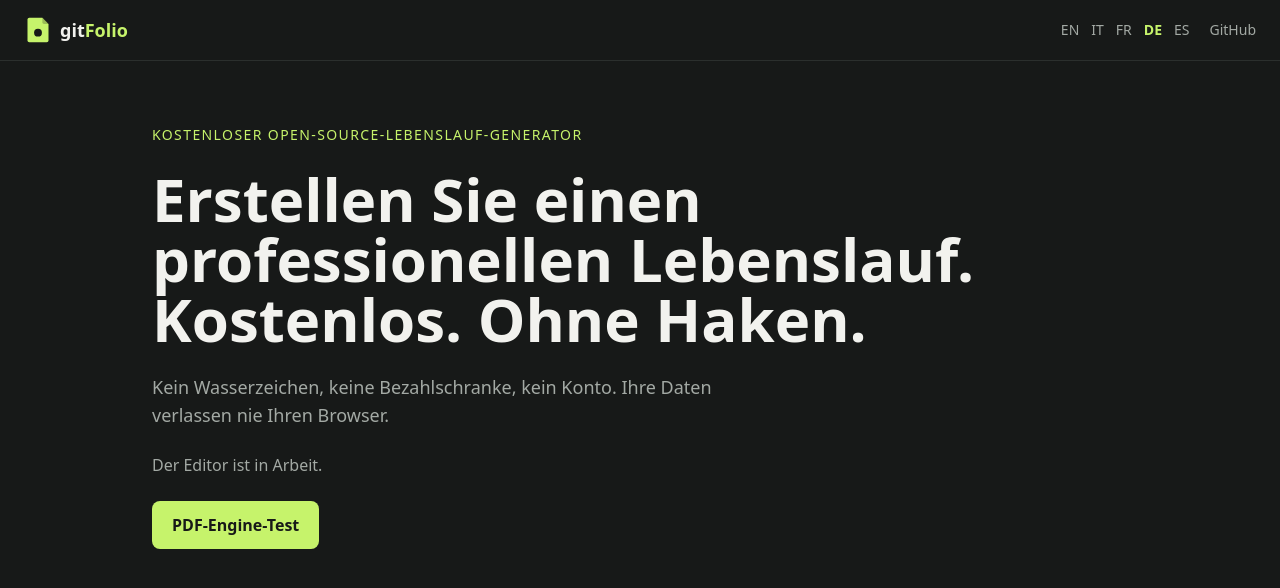
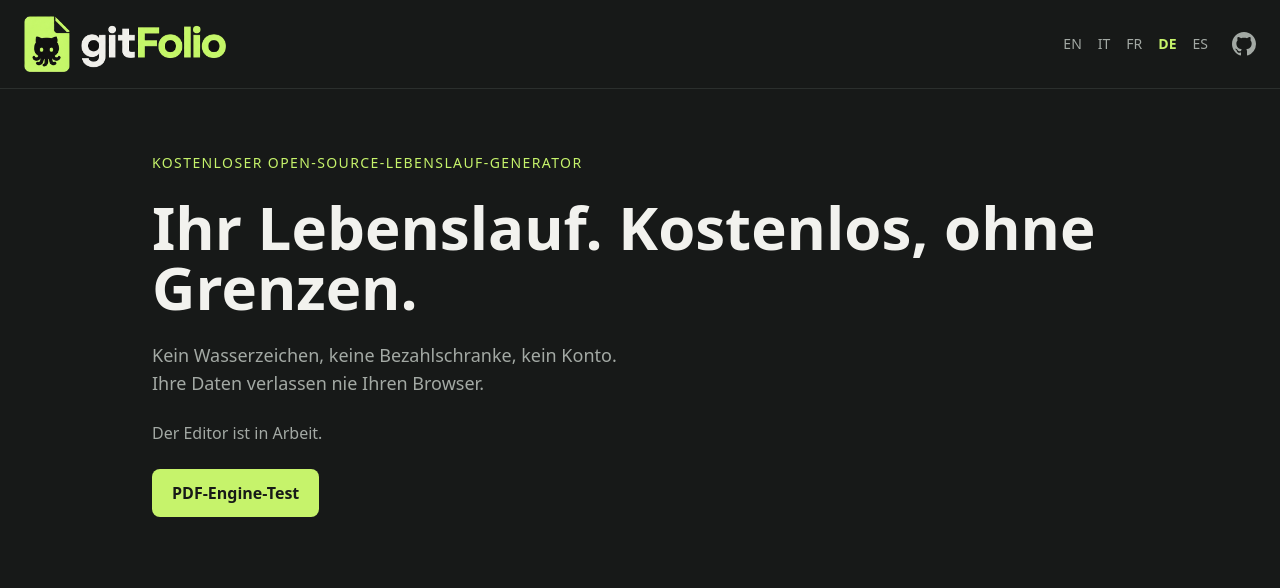
Before and after one commit to michelesanfilippo/gitFolio, a Next.js app: page /de/ in a window 1280 px wide. Shown: the top 588 px of the page. Built offline with nearby package versions, Linux system fonts and the light colour scheme.

Commit message:
feat(ui): larger real logo, GitHub icon with lime hover, new home copy

```diff
--- a/messages/de.json
+++ b/messages/de.json
@@ -10,10 +10,11 @@
   },
   "home": {
     "tagline": "Kostenloser Open-Source-Lebenslauf-Generator",
-    "title": "Erstellen Sie einen professionellen Lebenslauf. Kostenlos. Ohne Haken.",
-    "subtitle": "Kein Wasserzeichen, keine Bezahlschranke, kein Konto. Ihre Daten verlassen nie Ihren Browser.",
+    "title": "Ihr Lebenslauf. Kostenlos, ohne Grenzen.",
+    "subtitle": "Kein Wasserzeichen, keine Bezahlschranke, kein Konto.",
     "cta": "Lebenslauf erstellen",
     "soon": "Der Editor ist in Arbeit.",
-    "spike": "PDF-Engine-Test"
+    "spike": "PDF-Engine-Test",
+    "privacy": "Ihre Daten verlassen nie Ihren Browser."
   }
 }
--- a/messages/en.json
+++ b/messages/en.json
@@ -10,10 +10,11 @@
   },
   "home": {
     "tagline": "Free & open source CV builder",
-    "title": "Build a professional CV. Free. No catch.",
-    "subtitle": "No watermark, no paywall, no account. Your data never leaves your browser.",
+    "title": "Your CV. Free with no limits.",
+    "subtitle": "No watermark, no paywall, no account.",
     "cta": "Create your CV",
     "soon": "The editor is under construction.",
-    "spike": "PDF engine test"
+    "spike": "PDF engine test",
+    "privacy": "Your data never leaves your browser."
   }
 }
--- a/messages/es.json
+++ b/messages/es.json
@@ -10,10 +10,11 @@
   },
   "home": {
     "tagline": "Creador de CV gratuito y de código abierto",
-    "title": "Crea un CV profesional. Gratis. Sin trampas.",
-    "subtitle": "Sin marca de agua, sin muro de pago, sin cuenta. Tus datos nunca salen de tu navegador.",
+    "title": "Tu CV. Gratis, sin límites.",
+    "subtitle": "Sin marca de agua, sin muro de pago, sin cuenta.",
     "cta": "Crea tu CV",
     "soon": "El editor está en construcción.",
-    "spike": "Prueba del motor PDF"
+    "spike": "Prueba del motor PDF",
+    "privacy": "Tus datos nunca salen de tu navegador."
   }
 }
--- a/messages/fr.json
+++ b/messages/fr.json
@@ -10,10 +10,11 @@
   },
   "home": {
     "tagline": "Créateur de CV gratuit et open source",
-    "title": "Créez un CV professionnel. Gratuit. Sans piège.",
-    "subtitle": "Sans filigrane, sans abonnement, sans compte. Vos données ne quittent jamais votre navigateur.",
+    "title": "Votre CV. Gratuit, sans limites.",
+    "subtitle": "Sans filigrane, sans abonnement, sans compte.",
     "cta": "Créer mon CV",
     "soon": "L'éditeur est en construction.",
-    "spike": "Test du moteur PDF"
+    "spike": "Test du moteur PDF",
+    "privacy": "Vos données ne quittent jamais votre navigateur."
   }
 }
--- a/messages/it.json
+++ b/messages/it.json
@@ -10,10 +10,11 @@
   },
   "home": {
     "tagline": "Generatore di CV gratuito e open source",
-    "title": "Crea un CV professionale. Gratis. Senza trucchi.",
-    "subtitle": "Nessun watermark, nessun paywall, nessun account. I tuoi dati non lasciano mai il browser.",
+    "title": "Il tuo CV. Gratis, senza limiti.",
+    "subtitle": "Nessun watermark, nessun paywall, nessun account.",
     "cta": "Crea il tuo CV",
     "soon": "L'editor è in costruzione.",
-    "spike": "Test motore PDF"
+    "spike": "Test motore PDF",
+    "privacy": "I tuoi dati non lasciano mai il browser."
   }
 }
--- a/src/app/[locale]/page.tsx
+++ b/src/app/[locale]/page.tsx
@@ -12,7 +12,11 @@ export default function HomePage({ params }: { params: Promise<{ locale: string
     <section className="mx-auto flex max-w-5xl flex-col items-start gap-6 px-6 py-16">
       <p className="text-sm uppercase tracking-widest text-accent-text">{t('tagline')}</p>
       <h1 className="text-4xl font-bold sm:text-6xl">{t('title')}</h1>
-      <p className="max-w-xl text-lg text-muted">{t('subtitle')}</p>
+      <p className="max-w-xl text-lg text-muted">
+        {t('subtitle')}
+        <br />
+        {t('privacy')}
+      </p>
       <p className="text-muted">{t('soon')}</p>
       <a href={withBasePath(`/${locale}/spike/`)}
          className="rounded-lg bg-accent px-5 py-3 font-semibold text-accent-fg">
--- a/src/components/site-header.tsx
+++ b/src/components/site-header.tsx
@@ -4,23 +4,33 @@ import { locales } from '@/i18n/routing';
 
 const labels: Record<string, string> = { en: 'EN', it: 'IT', fr: 'FR', de: 'DE', es: 'ES' };
 
+function GithubIcon() {
+  return (
+    <svg viewBox="0 0 16 16" width="24" height="24" fill="currentColor" aria-hidden="true">
+      <path d="M8 0C3.58 0 0 3.58 0 8c0 3.54 2.29 6.53 5.47 7.59.4.07.55-.17.55-.38 0-.19-.01-.82-.01-1.49-2.01.37-2.53-.49-2.69-.94-.09-.23-.48-.94-.82-1.13-.28-.15-.68-.52-.01-.53.63-.01 1.08.58 1.23.82.72 1.21 1.87.87 2.33.66.07-.52.28-.87.51-1.07-1.78-.2-3.64-.89-3.64-3.95 0-.87.31-1.59.82-2.15-.08-.2-.36-1.02.08-2.12 0 0 .67-.21 2.2.82.64-.18 1.32-.27 2-.27.68 0 1.36.09 2 .27 1.53-1.04 2.2-.82 2.2-.82.44 1.1.16 1.92.08 2.12.51.56.82 1.27.82 2.15 0 3.07-1.87 3.75-3.65 3.95.29.25.54.73.54 1.48 0 1.07-.01 1.93-.01 2.2 0 .21.15.46.55.38A8.013 8.013 0 0 0 16 8c0-4.42-3.58-8-8-8z" />
+    </svg>
+  );
+}
+
 export function SiteHeader({ locale }: { locale: string }) {
   const t = useTranslations('common');
   return (
     <header className="flex items-center justify-between border-b border-border px-6 py-4">
-      <a href={withBasePath(`/${locale}/`)} className="flex items-center gap-2 text-lg font-bold">
+      <a href={withBasePath(`/${locale}/`)} aria-label={brand.name} className="flex items-center">
         {/* eslint-disable-next-line @next/next/no-img-element */}
-        <img src={withBasePath(brand.mark)} alt="" width={28} height={28} />
-        <span>git<span className="text-accent-text">Folio</span></span>
+        <img src={withBasePath(brand.logo)} alt={brand.name} height={56} className="h-12 w-auto sm:h-14" />
       </a>
-      <nav aria-label={t('language')} className="flex items-center gap-3 text-sm">
+      <nav aria-label={t('language')} className="flex items-center gap-4 text-sm">
         {locales.map((l) => (
           <a key={l} href={withBasePath(`/${l}/`)} hrefLang={l} aria-current={l === locale ? 'true' : undefined}
              className={l === locale ? 'font-bold text-accent-text' : 'text-muted hover:text-fg'}>
             {labels[l]}
           </a>
         ))}
-        <a href={brand.repoUrl} className="ml-2 text-muted hover:text-fg">{t('github')}</a>
+        <a href={brand.repoUrl} aria-label={t('github')} title={t('github')} target="_blank" rel="noopener noreferrer"
+           className="ml-2 text-muted transition-colors hover:text-accent-text focus-visible:text-accent-text">
+          <GithubIcon />
+        </a>
       </nav>
     </header>
   );
--- a/src/config/brand.ts
+++ b/src/config/brand.ts
@@ -2,7 +2,7 @@
 export const brand = {
   name: 'gitFolio',
   repoUrl: 'https://github.com/michelesanfilippo/gitFolio',
-  logo: '/brand/logo-full.svg',
+  logo: '/brand/logo-full.png',
   mark: '/brand/logo-mark.svg',
   colors: { black: '#171918', lime: '#C6F36B' },
 } as const;
```
Also changed, not shown: public/brand/logo-full.png (added).
